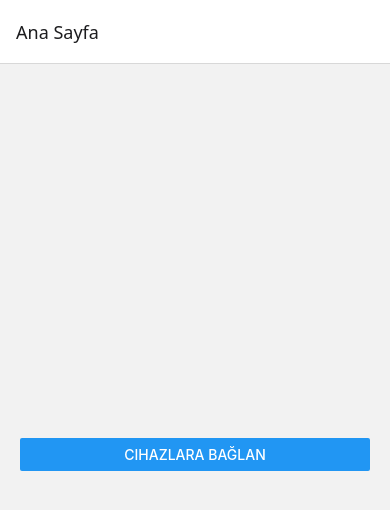
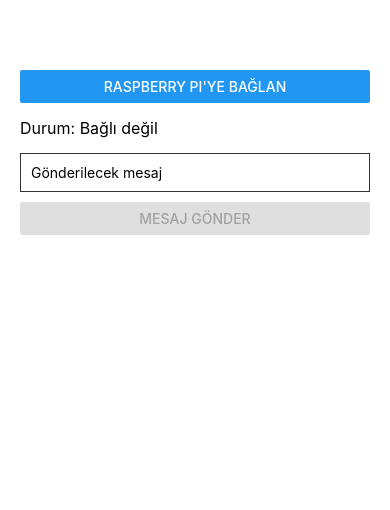
Before and after one commit to SarpErdogan/bluetooth, a React Native app: screen / in a window 390 px wide. Shown: the top 510 px of the page. Built offline with nearby package versions, Linux system fonts and the light colour scheme.

Commit message:
Trying to uninstal the HC05 module

```diff
--- a/App.tsx
+++ b/App.tsx
@@ -1,21 +1,73 @@
-import React from 'react';
-import { NavigationContainer } from '@react-navigation/native';
-import { createStackNavigator } from '@react-navigation/stack';
+import React, { useState } from "react";
+import {
+  View,
+  Text,
+  Button,
+  TextInput,
+  StyleSheet,
+} from "react-native";
+import { useBluetoothStore } from "./src/bluetoothStore";
 
-import HomeScreen from './src/screens/HomeScreen';
-import DeviceListScreen from './src/screens/DeviceListScreen';
-import ChatScreen from './src/screens/ChatScreen';
+const App: React.FC = () => {
+  const { connected, connectToPi, sendMessage } = useBluetoothStore();
+  const [text, setText] = useState<string>("");
 
-const Stack = createStackNavigator();
+  const handleConnect = async () => {
+    try {
+      await connectToPi();
+    } catch (err: any) {
+      alert(err.message);
+    }
+  };
 
-const App = () => (
-  <NavigationContainer>
-    <Stack.Navigator screenOptions={{ headerShown: true }}>
-      <Stack.Screen name="Home" component={HomeScreen} options={{ title: 'Ana Sayfa' }} />
-      <Stack.Screen name="DeviceList" component={DeviceListScreen} options={{ title: 'Cihaz Seç' }} />
-      <Stack.Screen name="Chat" component={ChatScreen} options={{ title: 'Terminal' }} />
-    </Stack.Navigator>
-  </NavigationContainer>
-);
+  const handleSend = async () => {
+    try {
+      await sendMessage(text);
+      setText("");
+    } catch (err: any) {
+      alert(err.message);
+    }
+  };
+
+  return (
+    <View style={styles.container}>
+      <Button title="Raspberry Pi'ye Bağlan" onPress={handleConnect} />
+
+      <Text style={styles.status}>
+        Durum: {connected ? "Bağlı" : "Bağlı değil"}
+      </Text>
+
+      <TextInput
+        value={text}
+        onChangeText={setText}
+        placeholder="Gönderilecek mesaj"
+        style={styles.input}
+      />
+
+      <Button
+        title="Mesaj Gönder"
+        onPress={handleSend}
+        disabled={!connected || !text}
+      />
+    </View>
+  );
+};
 
 export default App;
+
+const styles = StyleSheet.create({
+  container: {
+    padding: 20,
+    marginTop: 50,
+  },
+  status: {
+    marginVertical: 15,
+    fontSize: 16,
+  },
+  input: {
+    borderWidth: 1,
+    borderColor: "#333",
+    padding: 10,
+    marginBottom: 10,
+  },
+});
--- a/eas.json
+++ b/eas.json
@@ -1,6 +1,6 @@
 {
   "cli": {
-    "version": ">= 16.0.0"
+    "version": ">= 3.0.0"
   },
   "build": {
     "production": {
--- a/package.json
+++ b/package.json
@@ -18,6 +18,7 @@
     "react": "19.1.0",
     "react-native": "0.81.4",
     "react-native-bluetooth-classic": "^1.73.0-rc.15",
+    "react-native-bluetooth-hc05": "^0.2.0",
     "react-native-gesture-handler": "^2.29.1",
     "react-native-reanimated": "^4.1.5",
     "react-native-safe-area-context": "^5.6.2",
--- a/src/bluetooth/bluetooth.ts
+++ /dev/null
@@ -1,50 +0,0 @@
-// src/bluetooth/bluetooth.ts
-
-import { PermissionsAndroid, Platform } from 'react-native';
-import RNBluetoothClassic, {
-  BluetoothDevice,
-} from 'react-native-bluetooth-classic';
-
-// İzinler
-export const requestBluetoothPermissions = async () => {
-  if (Platform.OS !== 'android') return true;
-
-  const granted = await PermissionsAndroid.requestMultiple([
-    PermissionsAndroid.PERMISSIONS.BLUETOOTH_SCAN,
-    PermissionsAndroid.PERMISSIONS.BLUETOOTH_CONNECT,
-    PermissionsAndroid.PERMISSIONS.ACCESS_FINE_LOCATION,
-  ]);
-
-  return (
-    granted['android.permission.BLUETOOTH_SCAN'] ===
-      PermissionsAndroid.RESULTS.GRANTED &&
-    granted['android.permission.BLUETOOTH_CONNECT'] ===
-      PermissionsAndroid.RESULTS.GRANTED &&
-    granted['android.permission.ACCESS_FINE_LOCATION'] ===
-      PermissionsAndroid.RESULTS.GRANTED
-  );
-};
-
-// Eşleşmiş cihazlar
-export const getPairedDevices = async () => {
-  return await RNBluetoothClassic.getBondedDevices();
-};
-
-// Bağlanma
-export const connectToDevice = async (device: BluetoothDevice) => {
-  return await device.connect({ delimiter: '\n' });
-};
-
-// Mesaj gönderme
-export const sendMessage = async (device: BluetoothDevice, msg: string) => {
-  await device.write(msg + '\n');
-};
-
-// Mesaj dinleme
-export const listenMessages = (
-  device: BluetoothDevice,
-  callback: (msg: string) => void
-) => {
-  const sub = device.onDataReceived((data) => callback(data.data));
-  return () => sub.remove();
-};
--- /dev/null
+++ b/src/bluetoothStore.ts
@@ -0,0 +1,52 @@
+import { create } from "zustand";
+import RNBluetoothClassic, {
+  BluetoothDevice,
+} from "react-native-bluetooth-classic";
+
+interface BluetoothState {
+  device: BluetoothDevice | null;
+  connected: boolean;
+
+  findPairedPi: () => Promise<BluetoothDevice | undefined>;
+  connectToPi: () => Promise<void>;
+  sendMessage: (message: string) => Promise<void>;
+}
+
+export const useBluetoothStore = create<BluetoothState>((set, get) => ({
+  device: null,
+  connected: false,
+
+  findPairedPi: async () => {
+    const paired = await RNBluetoothClassic.getBondedDevices();
+
+    return paired.find(
+      (d: BluetoothDevice) =>
+        d.name === "raspberrypi" || d.name?.startsWith("RPi")
+    );
+  },
+
+  connectToPi: async () => {
+    const pi = await get().findPairedPi();
+
+    if (!pi) {
+      throw new Error("Eşleştirilmiş Raspberry Pi bulunamadı");
+    }
+
+    const connected = await pi.connect();
+    if (!connected) {
+      throw new Error("Raspberry Pi bağlantısı başarısız");
+    }
+
+    set({ device: pi, connected: true });
+  },
+
+  sendMessage: async (message: string) => {
+    const { device, connected } = get();
+
+    if (!device || !connected) {
+      throw new Error("Raspberry Pi bağlı değil");
+    }
+
+    await device.write(`${message}\n`);
+  },
+}));
--- a/src/components/DeviceItem.tsx
+++ /dev/null
@@ -1,27 +0,0 @@
-// src/components/DeviceItem.tsx
-
-import React from 'react';
-import { TouchableOpacity, Text } from 'react-native';
-import { BluetoothDevice } from 'react-native-bluetooth-classic';
-
-interface Props {
-  device: BluetoothDevice;
-  onPress: (device: BluetoothDevice) => void;
-}
-
-const DeviceItem: React.FC<Props> = ({ device, onPress }) => (
-  <TouchableOpacity
-    onPress={() => onPress(device)}
-    style={{
-      padding: 14,
-      backgroundColor: '#eee',
-      borderRadius: 8,
-      marginBottom: 8,
-    }}
-  >
-    <Text style={{ fontWeight: 'bold' }}>{device.name}</Text>
-    <Text style={{ fontSize: 12 }}>{device.address}</Text>
-  </TouchableOpacity>
-);
-
-export default DeviceItem;
--- a/src/screens/ChatScreen.tsx
+++ /dev/null
@@ -1,60 +0,0 @@
-// src/screens/ChatScreen.tsx
-
-import React, { useEffect, useState } from 'react';
-import { View, TextInput, Button, Text, FlatList } from 'react-native';
-import { BluetoothDevice } from 'react-native-bluetooth-classic';
-import { sendMessage, listenMessages } from '../bluetooth/bluetooth';
-
-interface Props {
-  route: any;
-}
-
-const ChatScreen: React.FC<Props> = ({ route }) => {
-  const device: BluetoothDevice = route.params.device;
-
-  const [input, setInput] = useState('');
-  const [messages, setMessages] = useState<string[]>([]);
-
-  useEffect(() => {
-    const stop = listenMessages(device, (msg) =>
-      setMessages((prev) => [...prev, 'Arduino: ' + msg]),
-    );
-    return stop;
-  }, []);
-
-  const handleSend = async () => {
-    await sendMessage(device, input);
-    setMessages((prev) => [...prev, 'Ben: ' + input]);
-    setInput('');
-  };
-
-  return (
-    <View style={{ flex: 1, padding: 20 }}>
-      <Text style={{ fontWeight: 'bold', fontSize: 18 }}>
-        Bağlı: {device.name}
-      </Text>
-
-      <FlatList
-        data={messages}
-        style={{ flex: 1, marginVertical: 15 }}
-        renderItem={({ item }) => <Text>{item}</Text>}
-      />
-
-      <TextInput
-        value={input}
-        onChangeText={setInput}
-        placeholder="Mesaj yaz"
-        style={{
-          borderWidth: 1,
-          padding: 10,
-          borderRadius: 8,
-          marginBottom: 10,
-        }}
-      />
-
-      <Button title="Gönder" onPress={handleSend} />
-    </View>
-  );
-};
-
-export default ChatScreen;
--- a/src/screens/DeviceListScreen.tsx
+++ /dev/null
@@ -1,52 +0,0 @@
-// src/screens/DeviceListScreen.tsx
-
-import React, { useEffect, useState } from 'react';
-import { View, Text, FlatList } from 'react-native';
-import DeviceItem from '../components/DeviceItem';
-import {
-  requestBluetoothPermissions,
-  getPairedDevices,
-  connectToDevice,
-} from '../bluetooth/bluetooth';
-import { NavigationProp } from '@react-navigation/native';
-import { BluetoothDevice } from 'react-native-bluetooth-classic';
-
-interface Props {
-  navigation: NavigationProp<any>;
-}
-
-const DeviceListScreen: React.FC<Props> = ({ navigation }) => {
-  const [devices, setDevices] = useState<BluetoothDevice[]>([]);
-
-  useEffect(() => {
-    const load = async () => {
-      await requestBluetoothPermissions();
-      const paired = await getPairedDevices();
-      setDevices(paired);
-    };
-    load();
-  }, []);
-
-  const handleSelect = async (device: BluetoothDevice) => {
-    const connected = await connectToDevice(device);
-    navigation.navigate('Chat', { device: connected });
-  };
-
-  return (
-    <View style={{ padding: 20 }}>
-      <Text style={{ fontWeight: 'bold', fontSize: 18, marginBottom: 10 }}>
-        Eşleştirilmiş Cihazlar
-      </Text>
-
-      <FlatList
-        data={devices}
-        keyExtractor={(item) => item.address}
-        renderItem={({ item }) => (
-          <DeviceItem device={item} onPress={handleSelect} />
-        )}
-      />
-    </View>
-  );
-};
-
-export default DeviceListScreen;
--- a/src/screens/HomeScreen.tsx
+++ /dev/null
@@ -1,20 +0,0 @@
-// src/screens/HomeScreen.tsx
-
-import React from 'react';
-import { View, Button } from 'react-native';
-import { NavigationProp } from '@react-navigation/native';
-
-interface Props {
-  navigation: NavigationProp<any>;
-}
-
-const HomeScreen: React.FC<Props> = ({ navigation }) => (
-  <View style={{ flex: 1, justifyContent: 'center', padding: 20 }}>
-    <Button
-      title="Cihazlara Bağlan"
-      onPress={() => navigation.navigate('DeviceList')}
-    />
-  </View>
-);
-
-export default HomeScreen;
```
Also changed, not shown: 1 other file (tests, documents, lock files or other folders).
